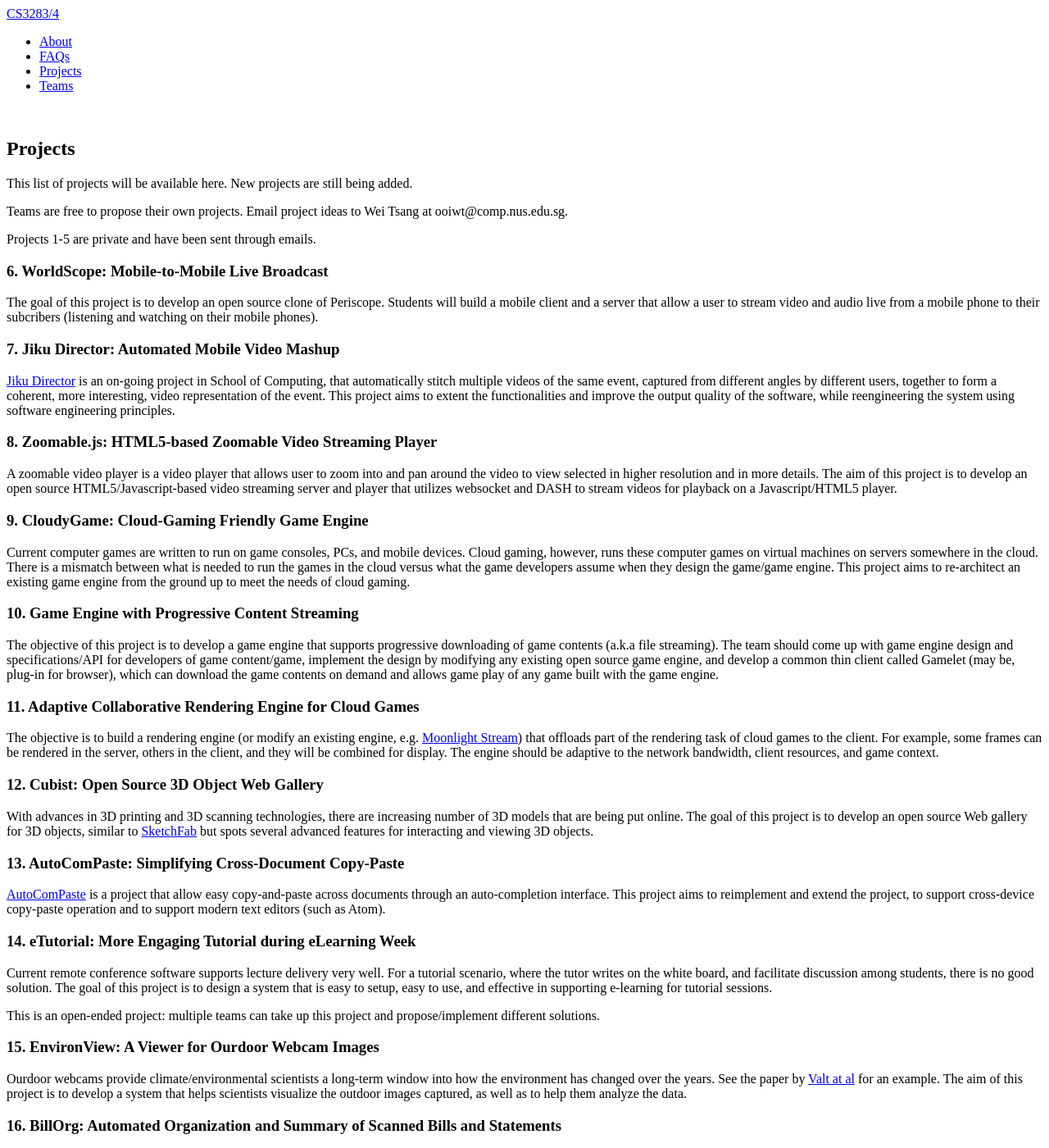
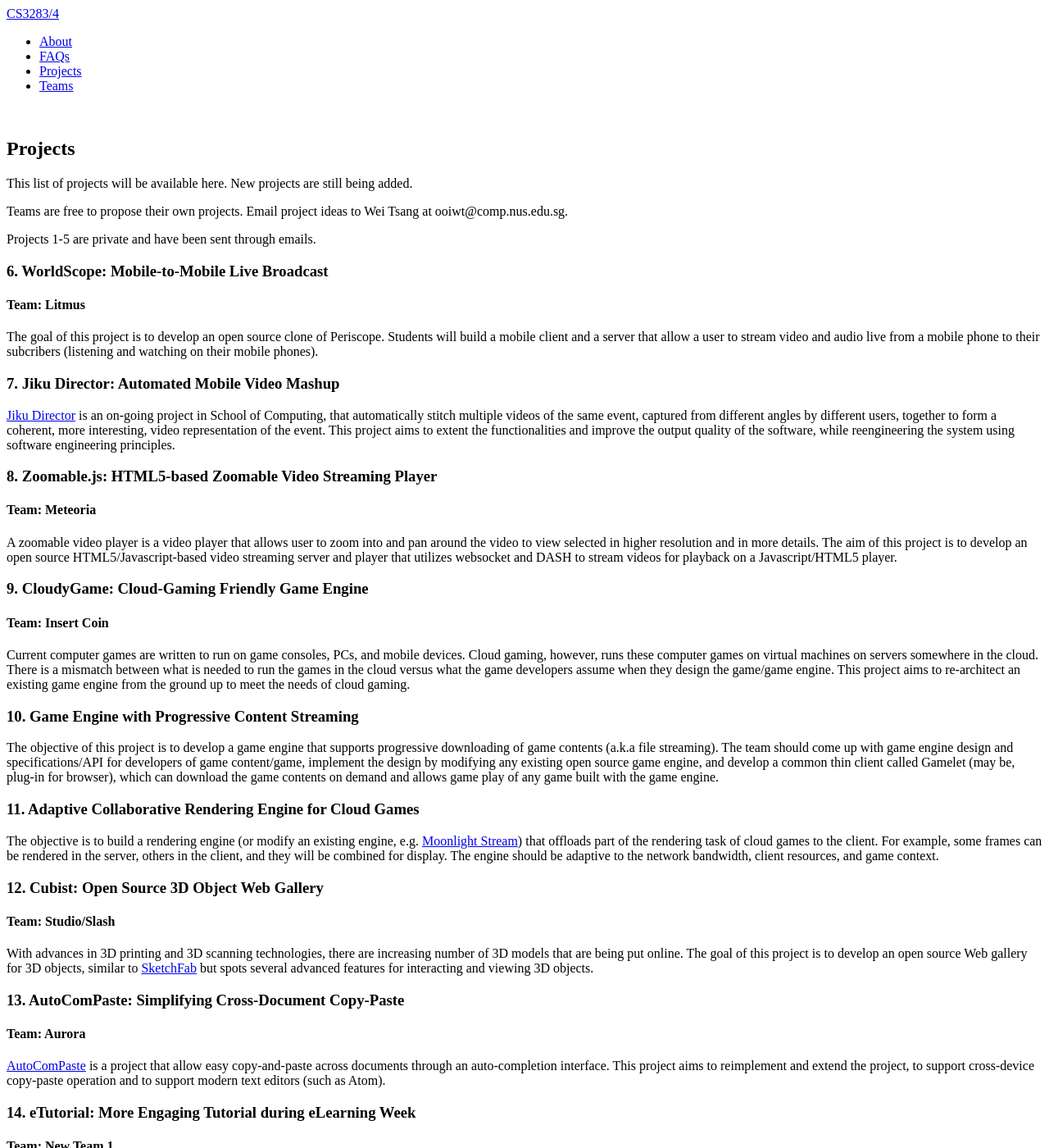
Before and after one commit to nus-mtp/1516, a Jekyll site: the page built from projects.md, in a window 1280 px wide and 1400 px high. Shown: the whole window at 82% size. Built offline with Jekyll 4.4.1, drawn with Linux system fonts in a browser that asks for light colours; some of the changed text lies outside the part shown.

Commit message:
Assigned teams to projects

```diff
--- a/projects.md
+++ b/projects.md
@@ -14,6 +14,8 @@ Projects 1-5 are private and have been sent through emails.
 
 ### 6. WorldScope: Mobile-to-Mobile Live Broadcast
 
+#### Team: Litmus
+
 The goal of this project is to develop an open source clone of Periscope.  Students will build a mobile client and a server that allow a user to stream video and audio live from a mobile phone to their subcribers (listening and watching on their mobile phones).
 
 ### 7. Jiku Director: Automated Mobile Video Mashup
@@ -22,9 +24,13 @@ The goal of this project is to develop an open source clone of Periscope.  Stude
 
 ### 8. Zoomable.js: HTML5-based Zoomable Video Streaming Player
 
+#### Team: Meteoria
+
 A zoomable video player is a video player that allows user to zoom into and pan around the video to view selected in higher resolution and in more details.  The aim of this project is to develop an open source HTML5/Javascript-based video streaming server and player that utilizes websocket and DASH to stream videos for playback on a Javascript/HTML5 player.
 
 ### 9. CloudyGame: Cloud-Gaming Friendly Game Engine
+
+#### Team: Insert Coin
 
 Current computer games are written to run on game consoles, PCs, and mobile devices.  Cloud gaming, however, runs these computer games on virtual machines on servers somewhere in the cloud.  There is a mismatch between what is needed to run the games in the cloud versus what the game developers assume when they design the game/game engine.  This project aims to re-architect an existing game engine from the ground up to meet the needs of cloud gaming.
 
@@ -39,13 +45,19 @@ The objective is to build a rendering engine (or modify an existing engine, e.g.
 
 ### 12. Cubist: Open Source 3D Object Web Gallery
 
+#### Team: Studio/Slash
+
 With advances in 3D printing and 3D scanning technologies, there are increasing number of 3D models that are being put online.  The goal of this project is to develop an open source Web gallery for 3D objects, similar to [SketchFab](www.sketchfab.com) but spots several advanced features for interacting and viewing 3D objects.
 
 ### 13. AutoComPaste: Simplifying Cross-Document Copy-Paste
 
+#### Team: Aurora
+
 [AutoComPaste](http://autocompaste.github.io/AutoComPaste/) is a project that allow easy copy-and-paste across documents through an auto-completion interface.  This project aims to reimplement and extend the project, to support cross-device copy-paste operation and to support modern text editors (such as Atom).
 
 ### 14. eTutorial: More Engaging Tutorial during eLearning Week
+
+#### Team: New Team 1
 
 Current remote conference software supports lecture delivery very well.  For a tutorial scenario, where the tutor writes on the white board, and facilitate discussion among students, there is no good solution.  The goal of this project is to design a system that is easy to setup, easy to use, and effective in supporting e-learning for tutorial sessions.
 
@@ -57,4 +69,6 @@ Ourdoor webcams provide climate/environmental scientists a long-term window into
 
 ### 16. BillOrg: Automated Organization and Summary of Scanned Bills and Statements
 
+#### Team: A.L.P.H.A.
+
 A person who scans his phone bills/medical bills/banks statements often has to manually file the scanned images/PDF.  The bills/statements from one organization, however, typically have the same layout and format and it is possible to automatically classify the bills (e.g., based on the logo) and file them into appropriate folders.  Further, it is possible to read information (such as the amount of phone usage) from the PDF/images and summarize them (e.g., show a chart of phone usage month-over-month).  In this project, the students will build a Web application that allows users to upload their scanned documents and present the documents in categories with summary automatically.
```
